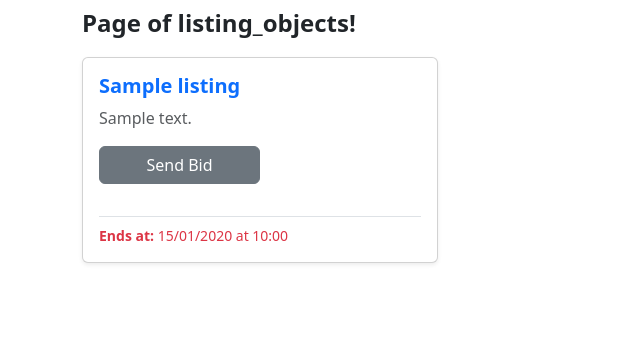
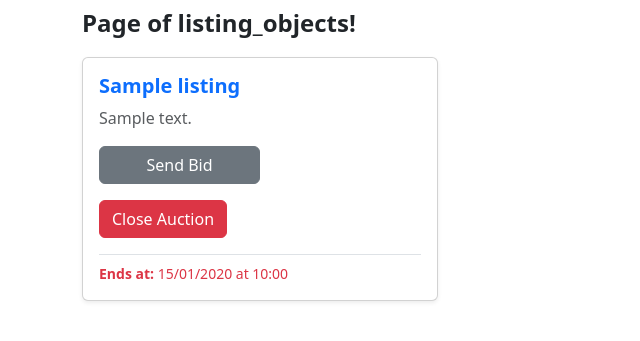
Before and after one commit to gabrielfernandocardoso-assuncao/django-bid-platform, a Django app: page /listing/1/ in a window 1280 px wide. Shown: the part 164-505 px from the top of the page, without its empty margins (0-640 px from the left). Run offline with Django 5.2, Linux system fonts and the light colour scheme; a user stored in the database is signed in; tables that the repository leaves empty hold one stand-in row (values such as "Sample post"); parts of the project's set-up code (start-up, migrations or seed data) failed here and were passed over.

Commit message:
insert a new function, close auction, and finalise the project, i'll make new features and styles for this project...

```diff
--- a/auctions/models.py
+++ b/auctions/models.py
@@ -14,11 +14,21 @@ class Listing(models.Model):
     date_endind = models.DateTimeField()
     # owner
     owner = models.ForeignKey(User, on_delete=models.CASCADE)
-
+    # active
+    active = models.BooleanField(default=True)
 
     def __str__(self):
             "return representation of name"
             return self.title
+
+    # define winner
+    @property
+    def current_price(self):
+        "Search for a highest bid in a specific auction"
+        highest_bid = self.bid_set.order_by('-bid_amount').first()
+        if highest_bid:
+            return highest_bid.bid_amount
+        return self.initial_price
 
 # Creating Bid model:
 class Bid(models.Model):
--- a/auctions/templates/auctions/listing.html
+++ b/auctions/templates/auctions/listing.html
@@ -5,6 +5,7 @@
 {% block content %}
     <div class="col-12 mt-4">
         <p class="fs-4 fw-bold">Page of listing_objects!</p>
+
 
         <!-- O 'row' inicia a linha do Grid do Bootstrap -->
         <div class="row g-4">
@@ -23,6 +24,12 @@
                             <p>
                                 <a href="{% url 'place_bid' listing_object.id %}" class="btn btn-secondary w-50">Send Bid</a>
                             </p>
+                            {% if user == listing_object.owner and listing_object.active %}
+                                <form action="{% url 'close_auction' listing_object.id %}" method="post">
+                                    {% csrf_token %}
+                                    <button type="submit" name="next" class="btn btn-danger">Close Auction</button>
+                                </form>
+                            {% endif %}
                         {% endif %}
 
                         <!-- Data limite alinhada no rodapé do card -->
--- a/auctions/templates/auctions/listings.html
+++ b/auctions/templates/auctions/listings.html
@@ -18,6 +18,7 @@
 
                             <hr>
 
+                            {% if item.active %}
                             <!-- Descrição com seus filtros originais e flex-grow para empurrar a data para o final -->
                             <div class="card-text text-muted flex-grow-1">
                                 <p>
@@ -36,6 +37,10 @@
                                     <strong>Ends at:</strong> {{ listing.date_endind|date:"d/m/Y \a\t H:i" }}
                                 </p>
                             </div>
+                            {% else %}
+                                <h3 class="text-danger">Acount Closed!!!</h3>
+                                <p>Winner Price: <strong>{{ listing.current_price }}</strong></p>
+                            {% endif %}
                         </div>
                     </div>
                 </div>
--- a/auctions/urls.py
+++ b/auctions/urls.py
@@ -7,5 +7,6 @@ urlpatterns = [
     path('listing/', views.listing, name='listing'),
     path('listing/<int:listing_id>/', views.listing_view, name='listing'),
     path('listing/new_listing/', views.new_listing, name='new_listing'),
-    path('place_bid/<int:listing_id>/', views.place_bid, name='place_bid')
+    path('place_bid/<int:listing_id>/', views.place_bid, name='place_bid'),
+    path('close_auction/<int:listing_id>', views.close_auction, name = 'close_auction')
 ]
--- a/auctions/views.py
+++ b/auctions/views.py
@@ -2,7 +2,7 @@ from django.shortcuts import render
 from .models import Listing, Bid
 from django.contrib.auth.decorators import login_required
 from .forms import ListingForm, BidForm
-from django.http import HttpResponseRedirect
+from django.http import HttpResponseRedirect, Http404
 from django.urls import reverse
 
 # Create your views here.
@@ -19,6 +19,8 @@ def index(request):
 def listing(request):
     # Importing Listing
     listings = Listing.objects.all()
+
+
 
     context = { 'listing_list' : listings }
 
@@ -84,3 +86,16 @@ def place_bid(request, listing_id = None):
         'listing' : listing
     }
     return render(request, 'auctions/place_bid.html', context)
+
+# Creating close_auction view
+@login_required(login_url='/users/login/')
+def close_auction(request, listing_id):
+    listing = Listing.objects.get(id = listing_id)
+
+    if listing.owner != request.user:
+        raise Http404("You no have permission to clase this acount!")
+    else:
+        listing.active = False
+
+        listing.save()
+        return HttpResponseRedirect(reverse("listing", args=(listing.id,)))
```
Also changed, not shown: auctions/migrations/0005_listing_active.py (added).
